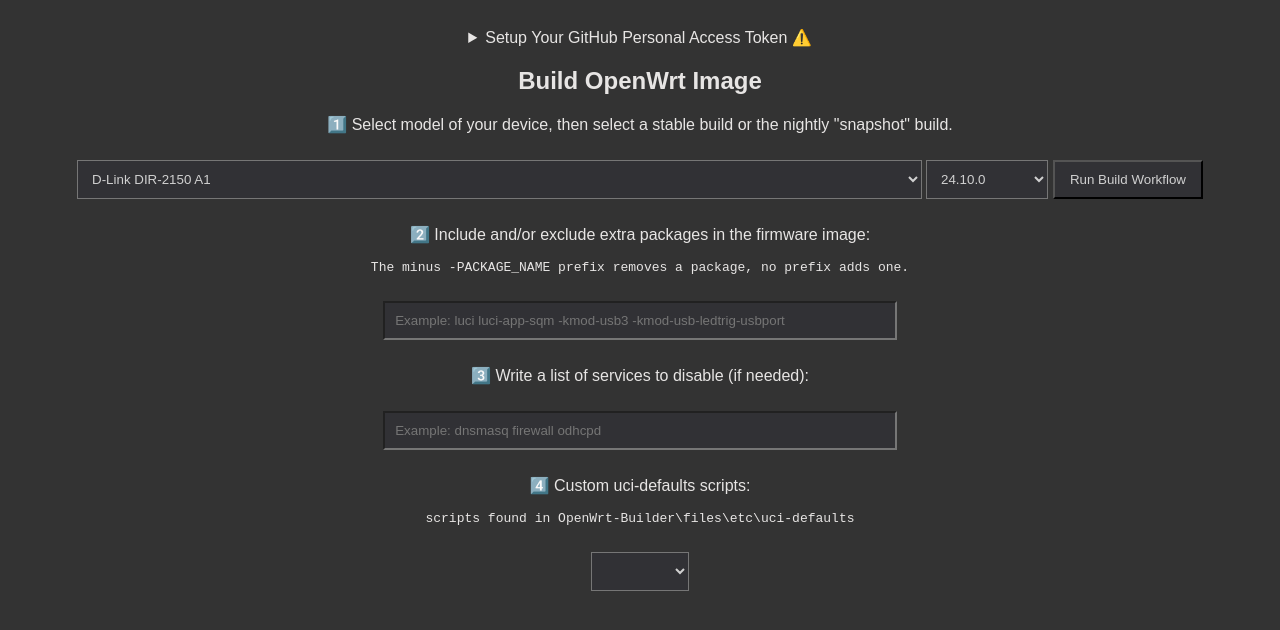
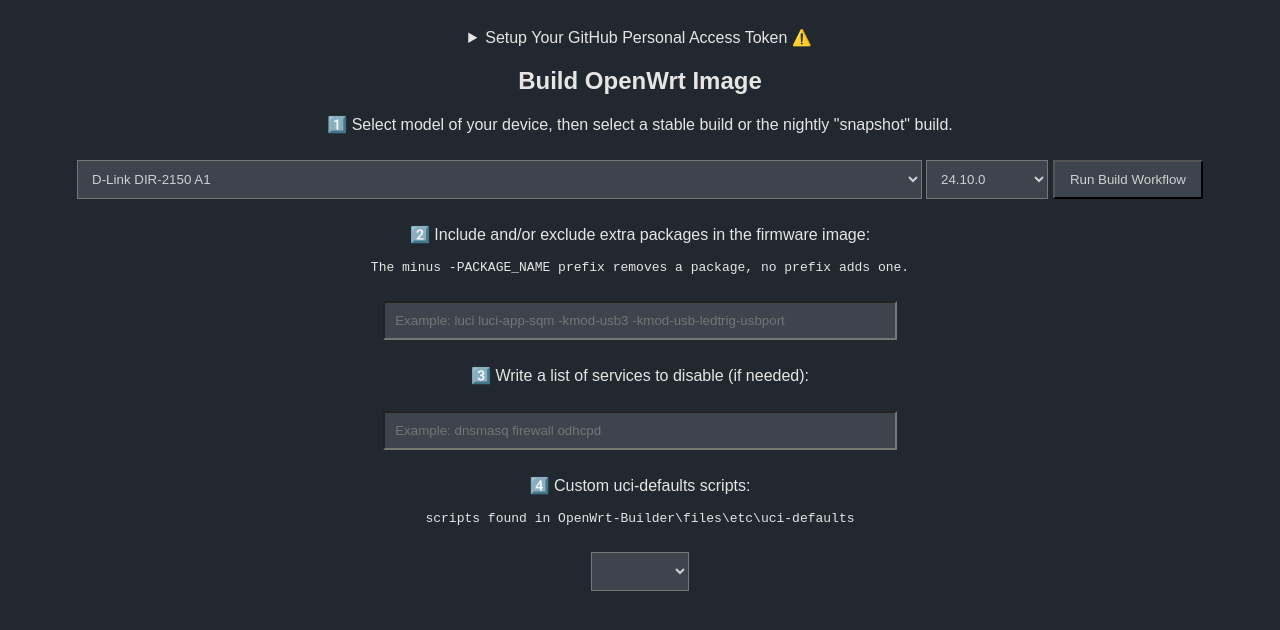
Before and after one commit to AzimsTech/OpenWrt-Builder, a plain HTML site: page index.html in a window 1280 px wide. Drawn offline with Linux system fonts and the dark colour scheme.

Commit message:
Style: Update dark mode colors in CSS for better contrast

```diff
--- a/styles.css
+++ b/styles.css
@@ -9,15 +9,15 @@
 #scriptsInput { width: 8%; padding: 10px; margin: 10px 0; }
 @media (prefers-color-scheme: dark) {
     html, img, video, iframe, header, .btn {
-        background-color: #333;
+        background-color: #212830;
         color: #e7e5e4;
     }
     body {
-        background-color: #333;
+        background-color: #212830;
     }
     input,
     #modelInput, #versionInput, #packagesInput, #disabled_servicesInput, #scriptsInput, button {
-        background-color: #313135;
+        background-color: #3d444d;
         color: #d0d0d0;
     }
 }
```
